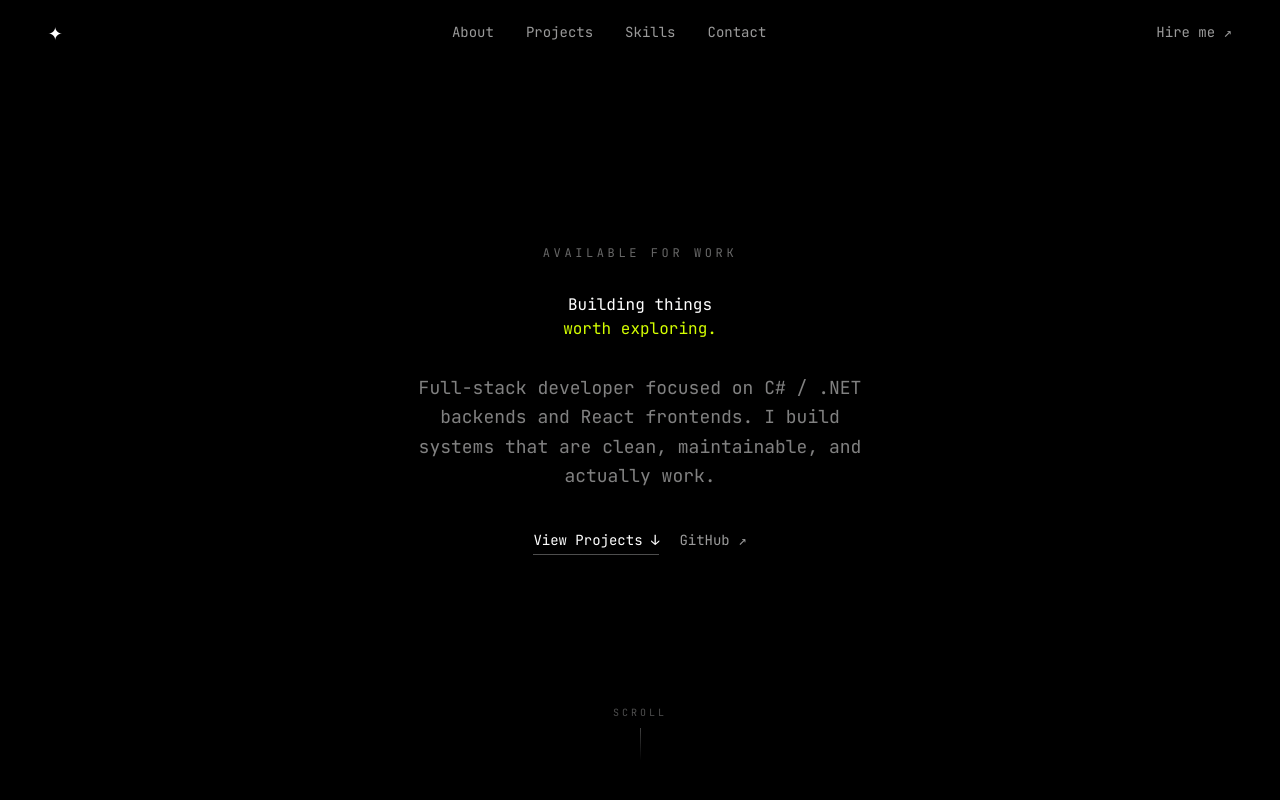
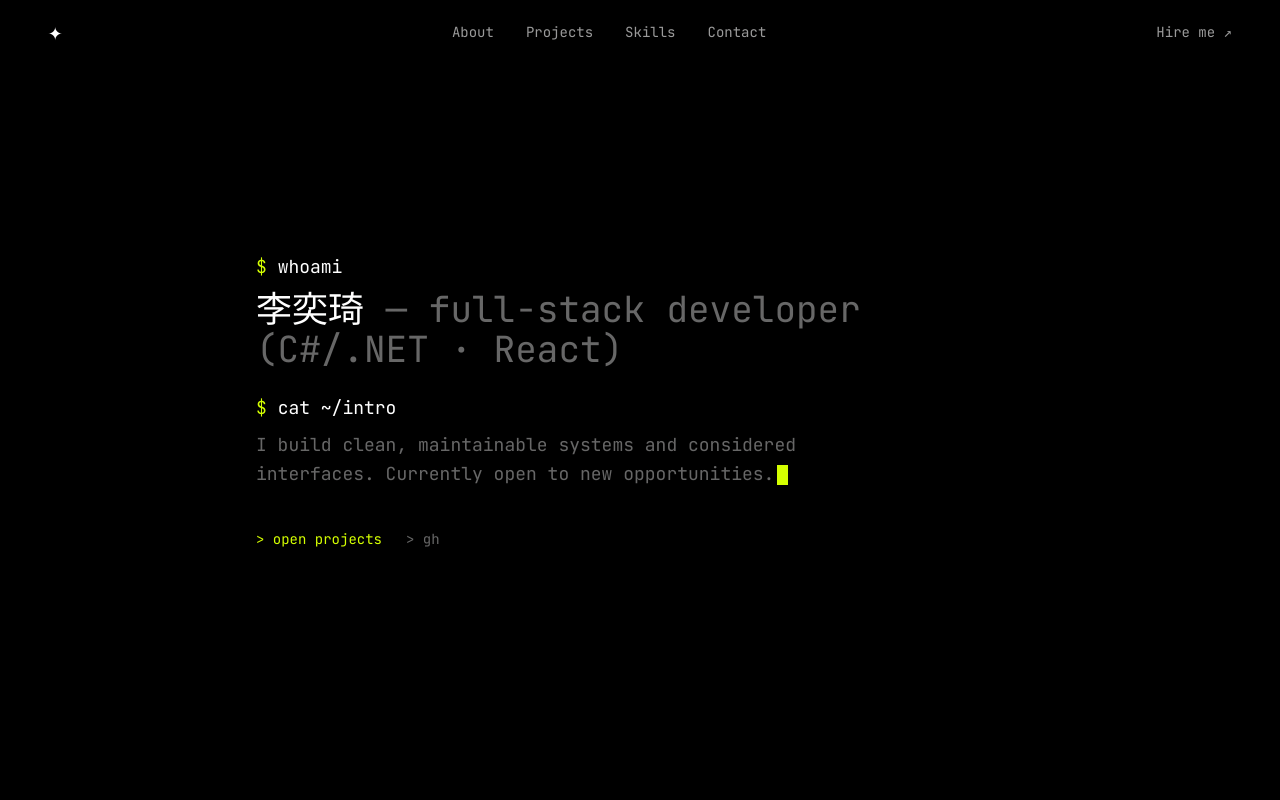
Before and after one commit to yiqu26/portfolio, a React (Vite) app: page / in a window 1280 px wide. Shown: the top 800 px of the page. Built offline with nearby package versions, Linux system fonts and the light colour scheme.

Commit message:
feat: terminal boot/typing hero (textplugin signature)

```diff
--- a/src/components/Hero.tsx
+++ b/src/components/Hero.tsx
@@ -1,5 +1,6 @@
 import { useRef } from 'react'
-import { gsap, SplitText, useGSAP } from '../lib/gsap'
+import { gsap, useGSAP } from '../lib/gsap'
+import Cursor from './Cursor'
 import { GITHUB_URL } from '../data/projects'
 
 export default function Hero() {
@@ -10,90 +11,57 @@ export default function Hero() {
       const mm = gsap.matchMedia()
 
       mm.add('(prefers-reduced-motion: no-preference)', () => {
-        gsap.set('.hero-title', { visibility: 'visible' })
-        const split = new SplitText('.hero-title', {
-          type: 'lines,chars',
-          linesClass: 'overflow-hidden',
-        })
-
-        const tl = gsap.timeline()
-        tl.from(split.chars, {
-          yPercent: 120,
-          opacity: 0,
-          stagger: 0.012,
-          duration: 0.8,
-          ease: 'power3.out',
-        })
-        tl.from(
-          '.hero-fade',
-          { y: 24, opacity: 0, stagger: 0.12, duration: 0.7, ease: 'power2.out' },
-          '-=0.4',
-        )
-
-        gsap.to('.hero-inner', {
-          yPercent: 18,
-          opacity: 0.4,
-          ease: 'none',
-          scrollTrigger: {
-            trigger: root.current,
-            start: 'top top',
-            end: 'bottom top',
-            scrub: true,
-          },
-        })
-
-        return () => split.revert()
+        gsap.set(['.out1', '.out2'], { autoAlpha: 0 })
+        const tl = gsap.timeline({ defaults: { ease: 'none' } })
+        tl.to('#cmd1', { text: 'whoami', duration: 0.6 })
+          .to('.out1', { autoAlpha: 1, duration: 0.2 }, '+=0.15')
+          .to('#cmd2', { text: 'cat ~/intro', duration: 0.7 }, '+=0.35')
+          .to('.out2', { autoAlpha: 1, duration: 0.2 }, '+=0.15')
+          .from('.hero-cta', { autoAlpha: 0, y: 8, stagger: 0.1 }, '+=0.1')
       })
 
       mm.add('(prefers-reduced-motion: reduce)', () => {
-        gsap.set('.hero-title', { visibility: 'visible' })
+        const c1 = document.querySelector('#cmd1')
+        if (c1) c1.textContent = 'whoami'
+        const c2 = document.querySelector('#cmd2')
+        if (c2) c2.textContent = 'cat ~/intro'
       })
     },
     { scope: root },
   )
 
   return (
-    <section
-      ref={root}
-      className="relative flex min-h-screen flex-col items-center justify-center overflow-hidden px-6"
-    >
-      <div className="hero-inner relative z-10 mx-auto max-w-5xl text-center">
-        <p className="hero-fade mb-8 text-xs uppercase tracking-[0.3em] text-white/40">
-          Available for work
+    <section ref={root} className="flex min-h-screen items-center px-6 lg:px-12">
+      <div className="mx-auto w-full max-w-3xl text-base leading-relaxed sm:text-lg">
+        <p>
+          <span className="text-accent">$</span> <span id="cmd1" />
+        </p>
+        <p className="out1 mt-2 text-2xl sm:text-4xl">
+          李奕琦 <span className="text-dim">— full-stack developer (C#/.NET · React)</span>
         </p>
 
-        <h1 className="hero-title split-prep display-giant mb-8">
-          Building things
-          <br />
-          <span className="text-accent">worth exploring.</span>
-        </h1>
-
-        <p className="hero-fade mx-auto mb-10 max-w-md text-base leading-relaxed text-white/50 sm:text-lg">
-          Full-stack developer focused on C# / .NET backends and React frontends.
-          I build systems that are clean, maintainable, and actually work.
+        <p className="mt-6">
+          <span className="text-accent">$</span> <span id="cmd2" />
+        </p>
+        <p className="out2 mt-2 max-w-xl text-dim">
+          I build clean, maintainable systems and considered interfaces. Currently open to
+          new opportunities.
+          <Cursor />
         </p>
 
-        <div className="hero-fade flex flex-wrap items-center justify-center gap-5">
-          <a
-            href="#projects"
-            className="border-b border-white/30 pb-1 text-sm text-white transition-colors hover:border-[#D4FF00] hover:text-[#D4FF00]"
-          >
-            View Projects ↓
+        <div className="mt-10 flex gap-6 text-sm">
+          <a href="#projects" className="hero-cta text-accent hover:underline">
+            &gt; open projects
           </a>
           <a
             href={GITHUB_URL}
             target="_blank"
             rel="noopener noreferrer"
-            className="border-b border-transparent pb-1 text-sm text-white/60 transition-colors hover:text-white"
+            className="hero-cta text-dim transition-colors hover:text-white"
           >
-            GitHub ↗
+            &gt; gh
           </a>
         </div>
-      </div>
-
-      <div className="hero-fade absolute bottom-10 z-10 flex flex-col items-center gap-2">
-        <span className="text-[10px] uppercase tracking-[0.3em] text-white/30">scroll</span>
-        <div className="h-8 w-px bg-gradient-to-b from-white/25 to-transparent" />
       </div>
     </section>
   )
```
